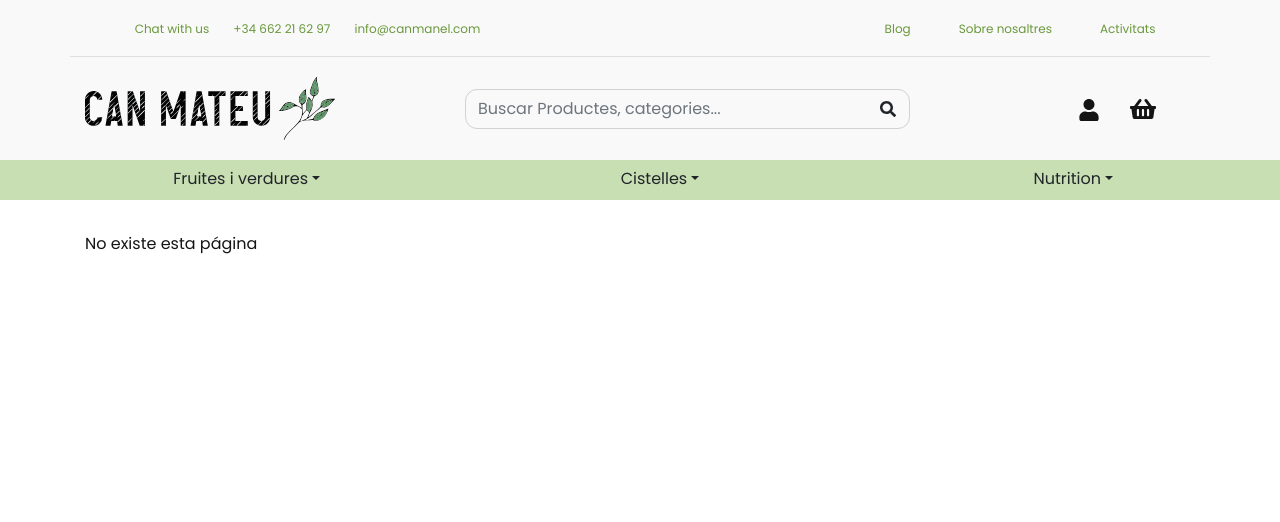
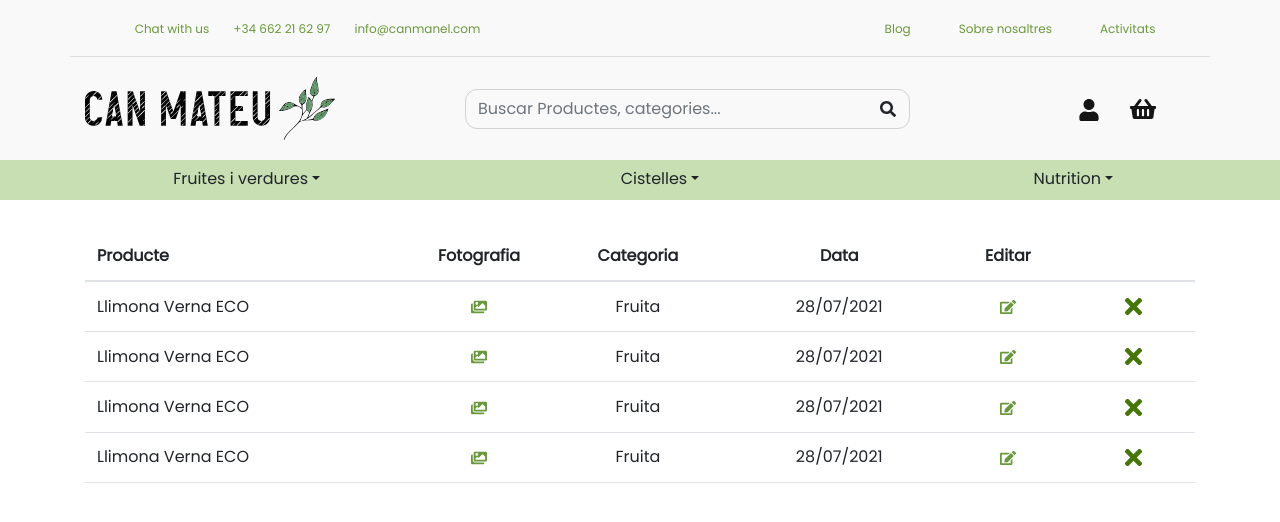
Before and after one commit to SalvadorSC/can-manel-front, a React (Create React App) app: page /administracio-productes in a window 1280 px wide. Shown: the top 522 px of the page. Built offline with nearby package versions, Linux system fonts and the light colour scheme.

Commit message:
Pagina admin para gestión lista productos

```diff
--- a/src/App.js
+++ b/src/App.js
@@ -16,6 +16,7 @@ import { AdminHomePage } from "./paginas/adminHomePage/AdminHomePage";
 import { BasketList } from "./paginas/basketList/BasketList";
 import { HistorialCompra } from "./paginas/historialCompra/HistorialCompra";
 import { useState } from "react";
+import { AdminProductList } from "./paginas/adminProductList/AdminProductList";
 
 function App() {
   const [numeroProductes, setNumeroProductes] = useState(0);
@@ -59,6 +60,9 @@ function App() {
             <Route path="/administracio" exact>
               <AdminHomePage />
             </Route>
+            <Route path="/administracio-productes" exact>
+              <AdminProductList />
+            </Route>
             <Route path="/historial-compra" exact>
               <HistorialCompra />
             </Route>
--- a/src/global.css
+++ b/src/global.css
@@ -14,27 +14,22 @@ body {
   font-family: "Poppins";
   color: var(--color-text);
 }
-
 a {
   color: var(--color-primary-dark);
   text-decoration: inherit;
 }
-
 a:hover,
 a:focus,
 a:active {
   text-decoration: none;
   color: inherit;
 }
-
 ul {
   list-style: none;
 }
-
 input {
   border-radius: 10px;
 }
-
 input:focus {
   border-radius: 10px;
 }
@@ -48,7 +43,6 @@ input:focus {
   border-radius: 12px;
   transition: all 300ms;
 }
-
 .button:hover {
   color: var(--color-white);
 }
@@ -59,9 +53,20 @@ input:focus {
   padding-block: 32px;
 }
 
+/* ICONS */
+
+.icon-delete {
+  color: var(--color-border);
+  font-size: 20px;
+  cursor: pointer;
+}
+
 @media (min-width: 1024px) {
   .button:hover {
-    color: var(--color-primary-dark);
+    color: var(--color-border);
     background-color: var(--color-white);
   }
+  .icon-delete {
+    font-size: 25px;
+  }
 }
--- /dev/null
+++ b/src/paginas/adminProductList/AdminProductList.css
@@ -0,0 +1,28 @@
+.table thead th.admin-product-col {
+  text-align: left;
+}
+.icon-img,
+.icon-edit {
+  color: var(--color-primary-dark);
+  cursor: pointer;
+}
+.mostrar-imagen {
+  z-index: 2;
+  position: fixed;
+  width: 100vw;
+  height: 100vh;
+  top: 0;
+  left: 0;
+  display: flex;
+  justify-content: center;
+  align-items: center;
+  background-color: rgba(0, 0, 0, 0.397);
+  font-size: 30px;
+}
+.mostrar-imagen .image {
+  background-color: #f9f9f9;
+  padding: 20px;
+  border-radius: 15px;
+  display: flex;
+  align-items: flex-start;
+}
--- /dev/null
+++ b/src/paginas/adminProductList/AdminProductList.js
@@ -0,0 +1,152 @@
+import { useState } from "react";
+import { FaEdit, FaImages, FaTimes } from "react-icons/fa";
+import Popup from "reactjs-popup";
+import "./AdminProductList.css";
+
+export const AdminProductList = () => {
+  const [open, setOpen] = useState(false);
+  const showImg = () => {
+    setOpen(!open);
+  };
+
+  return (
+    <section className="admin">
+      <table className="table">
+        <thead>
+          <tr>
+            <th
+              className="admin-product-col"
+              scope="col"
+              style={{ width: "30%" }}
+            >
+              Producte
+            </th>
+            <th scope="col" style={{ width: "11%" }}>
+              Fotografia
+            </th>
+            <th scope="col" style={{ width: "19,33%" }}>
+              Categoria
+            </th>
+            <th scope="col" style={{ width: "19,33%" }}>
+              Data
+            </th>
+            <th scope="col" style={{ width: "19,33%" }}>
+              Editar
+            </th>
+            <th scope="col" style={{ width: "11%" }}></th>
+          </tr>
+        </thead>
+        <tbody>
+          <tr>
+            <td className="items-table product-item">Llimona Verna ECO</td>
+            <td className="">
+              <FaImages className="icon-img" onClick={showImg} />
+              {open && (
+                <div className="mostrar-imagen" open={open}>
+                  <div className="d-flex align-items-start">
+                    <div className="image">
+                      <img src="https://picsum.photos/250/250" alt="" />
+                    </div>
+                    <FaTimes
+                      className="cerrar-imagen-icono"
+                      onClick={showImg}
+                    />
+                  </div>
+                </div>
+              )}
+            </td>
+            <td className="items-table">Fruita</td>
+            <td className="items-table">28/07/2021</td>
+            <td>
+              <FaEdit className="icon-edit" />
+            </td>
+            <td className="items-table">
+              <FaTimes className="icon-delete" />
+            </td>
+          </tr>
+          <tr>
+            <td className="items-table product-item">Llimona Verna ECO</td>
+            <td className="">
+              <FaImages className="icon-img" onClick={showImg} />
+              {open && (
+                <div className="mostrar-imagen" open={open}>
+                  <div className="d-flex align-items-start">
+                    <div className="image">
+                      <img src="https://picsum.photos/250/250" alt="" />
+                    </div>
+                    <FaTimes
+                      className="cerrar-imagen-icono"
+                      onClick={showImg}
+                    />
+                  </div>
+                </div>
+              )}
+            </td>
+            <td className="items-table">Fruita</td>
+            <td className="items-table">28/07/2021</td>
+            <td>
+              <FaEdit className="icon-edit" />
+            </td>
+            <td className="items-table">
+              <FaTimes className="icon-delete" />
+            </td>
+          </tr>
+          <tr>
+            <td className="items-table product-item">Llimona Verna ECO</td>
+            <td className="">
+              <FaImages className="icon-img" onClick={showImg} />
+              {open && (
+                <div className="mostrar-imagen" open={open}>
+                  <div className="d-flex align-items-start">
+                    <div className="image">
+                      <img src="https://picsum.photos/250/250" alt="" />
+                    </div>
+                    <FaTimes
+                      className="cerrar-imagen-icono"
+                      onClick={showImg}
+                    />
+                  </div>
+                </div>
+              )}
+            </td>
+            <td className="items-table">Fruita</td>
+            <td className="items-table">28/07/2021</td>
+            <td>
+              <FaEdit className="icon-edit" />
+            </td>
+            <td className="items-table">
+              <FaTimes className="icon-delete" />
+            </td>
+          </tr>
+          <tr>
+            <td className="items-table product-item">Llimona Verna ECO</td>
+            <td className="">
+              <FaImages className="icon-img" onClick={showImg} />
+              {open && (
+                <div className="mostrar-imagen" open={open}>
+                  <div className="d-flex align-items-start">
+                    <div className="image">
+                      <img src="https://picsum.photos/250/250" alt="" />
+                    </div>
+                    <FaTimes
+                      className="cerrar-imagen-icono"
+                      onClick={showImg}
+                    />
+                  </div>
+                </div>
+              )}
+            </td>
+            <td className="items-table">Fruita</td>
+            <td className="items-table">28/07/2021</td>
+            <td>
+              <FaEdit className="icon-edit" />
+            </td>
+            <td className="items-table">
+              <FaTimes className="icon-delete" />
+            </td>
+          </tr>
+        </tbody>
+      </table>
+    </section>
+  );
+};
--- a/src/paginas/shoppingBasket/shoppingBasket.css
+++ b/src/paginas/shoppingBasket/shoppingBasket.css
@@ -12,11 +12,6 @@
 .icon-counter {
   color: var(--color-primary-dark);
   font-size: 14px;
-}
-
-.icon-delete {
-  color: var(--color-red);
-  font-size: 20px;
 }
 
 .number input {
@@ -84,11 +79,6 @@ th.product-col {
     font-size: 18px;
   }
 
-  .icon-delete {
-    color: var(--color-red);
-    font-size: 25px;
-  }
-
   .number input {
     height: 26px;
     width: 40px;
```
